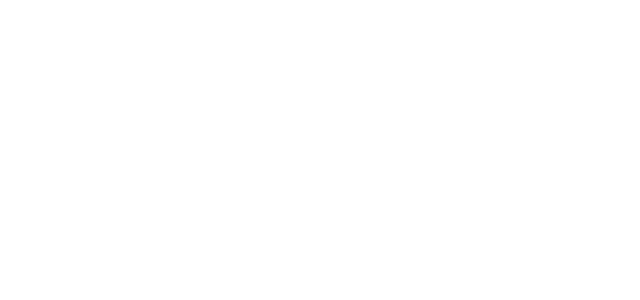
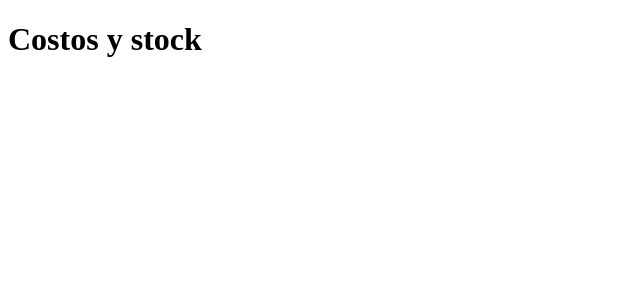
Before and after one commit to JuanPieroni/costos, a React (Vite) app in the folder mainProject/: page / in a window 1280 px wide. Shown: the top 300 px of the page, without its empty margins (0-640 px from the left). Built offline with nearby package versions, Linux system fonts and the light colour scheme.

Commit message:
delete all

```diff
--- a/mainProject/src/App.jsx
+++ b/mainProject/src/App.jsx
@@ -1,11 +1,14 @@
-import "./App.css"
+ // src/App.jsx
+
 
 function App() {
-    return (
-        <>
 
-        </>
-    )
+
+  return (
+  <>
+    <h1>Costos y stock</h1>
+  </>
+  );
 }
 
-export default App
+export default App;
```
Also changed, not shown: mainProject/mockup.txt (added).
